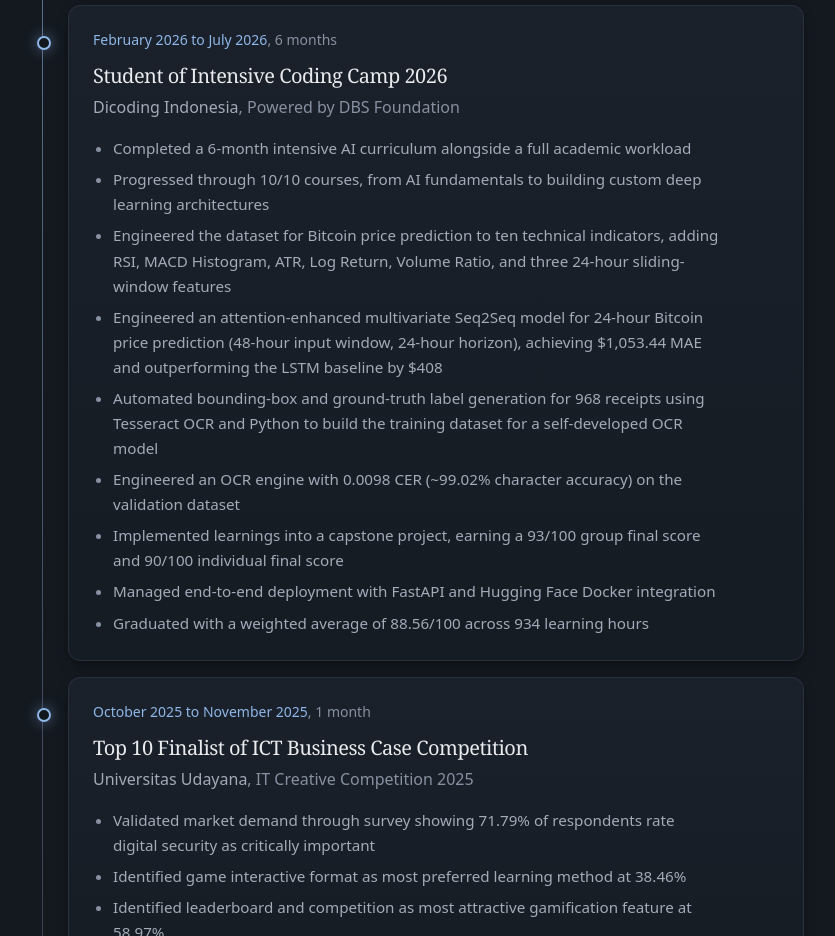
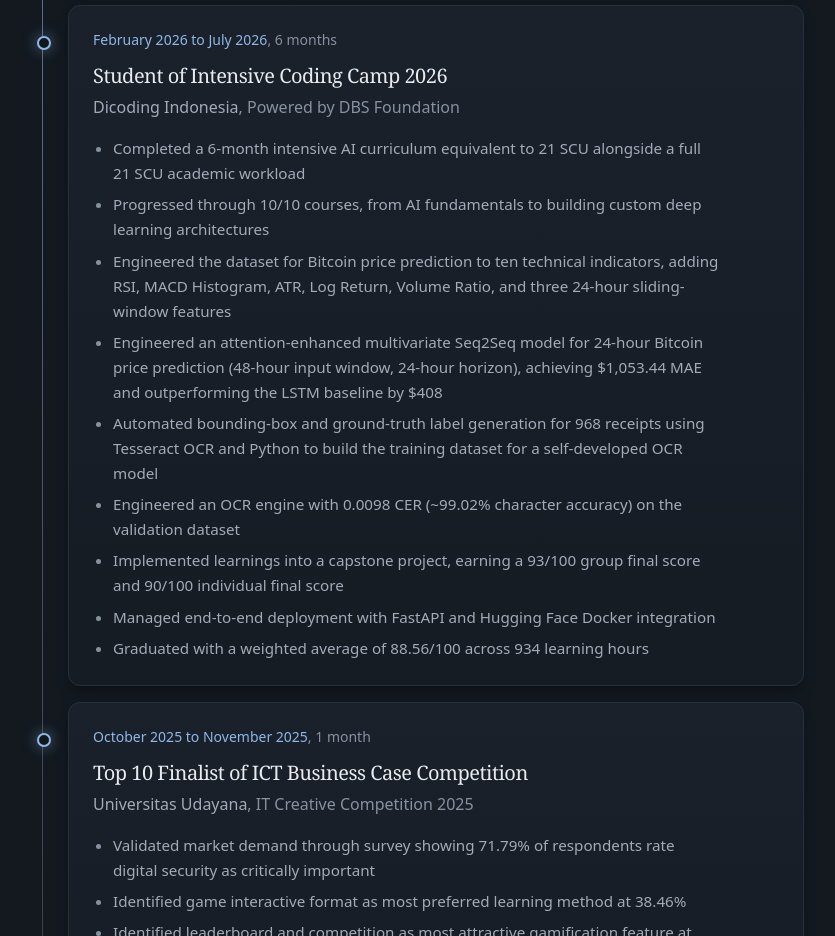
Before and after one commit to suherln/MyPortofolio, a React (Vite) app: page / in a window 1280 px wide. Shown: the part 2500-3436 px from the top of the page, without its empty margins (220-1055 px from the left). Built offline with nearby package versions, Linux system fonts and the light colour scheme.

Commit message:
docs: replaced relevant intormation

```diff
--- a/src/data/portfolioData.ts
+++ b/src/data/portfolioData.ts
@@ -295,7 +295,7 @@ export const portfolioData: PortfolioData = {
       endDate: "July 2026",
       duration: "6 months",
       description: [
-        "Completed a 6-month intensive AI curriculum alongside a full academic workload",
+        "Completed a 6-month intensive AI curriculum equivalent to 21 SCU alongside a full 21 SCU academic workload",
         "Progressed through 10/10 courses, from AI fundamentals to building custom deep learning architectures",
         "Engineered the dataset for Bitcoin price prediction to ten technical indicators, adding RSI, MACD Histogram, ATR, Log Return, Volume Ratio, and three 24-hour sliding-window features",
         "Engineered an attention-enhanced multivariate Seq2Seq model for 24-hour Bitcoin price prediction (48-hour input window, 24-hour horizon), achieving $1,053.44 MAE and outperforming the LSTM baseline by $408",
```
